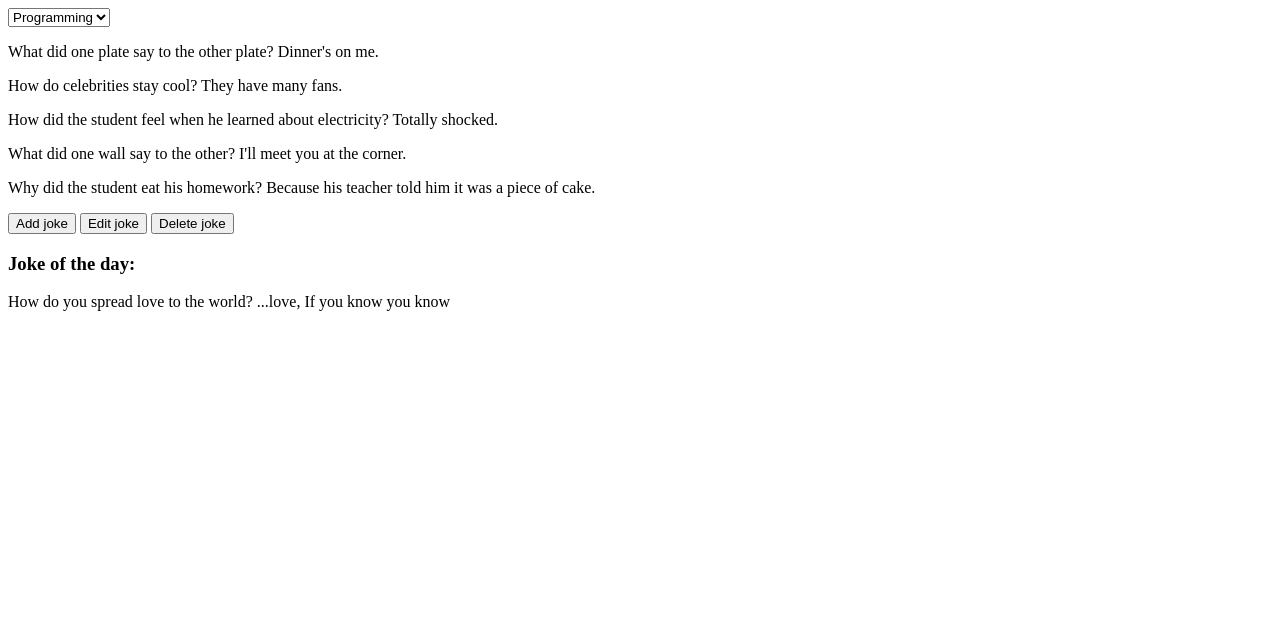
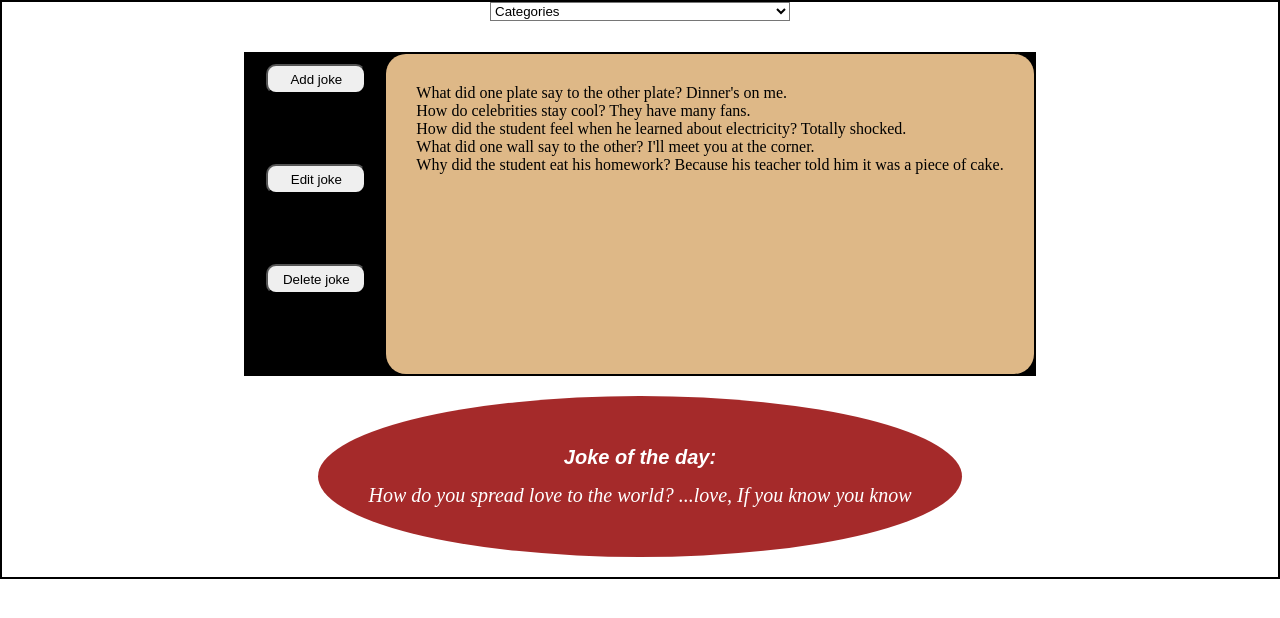
Before and after one commit to Bett-Patrick/LaughLyric, a plain HTML site: page index.html in a window 1280 px wide. Drawn offline with Linux system fonts and the light colour scheme.

Commit message:
styling dummy data

```diff
--- a/index.html
+++ b/index.html
@@ -7,26 +7,27 @@
     <link rel="stylesheet" href="./styles.css">
 </head>
 <body>
-    <select name="category" class="jokes-container">
+    <select id = "category" name="category">
+        <option value="categories">Categories</option>
         <option value="programming">Programming</option>
         <option value="misc">Misc</option>
         <option value="pun">Pun</option>
         <option value="spooky">Spooky</option>
         <option value="christmass">Christmass</option>
     </select>
-
-    <div class="joke-container">
+    <div class="container">
+        <div class="edit-joke">
+            <button>Add joke</button>
+            <button>Edit joke</button>
+            <button>Delete joke</button>
+        </div>
+        <div class="jokes-container">
             <p>What did one plate say to the other plate? Dinner's on me.</p>
             <p>How do celebrities stay cool? They have many fans.</p>
             <p>How did the student feel when he learned about electricity? Totally shocked.</p>
             <p>What did one wall say to the other? I'll meet you at the corner.</p>
             <p>Why did the student eat his homework? Because his teacher told him it was a piece of cake.</p>
         </div>
-
-    <div class="edit-joke">
-        <button>Add joke</button>
-        <button>Edit joke</button>
-        <button>Delete joke</button>
     </div>
 
     <div class="joke-of-the-day">
--- a/styles.css
+++ b/styles.css
@@ -0,0 +1,64 @@
+*{
+    padding: 0;
+    margin: 0;
+    box-sizing: border-box;
+}
+
+body{
+    display: flex;
+    flex-direction: column;
+    border: #000 2px solid;
+    align-items: center;
+    width: 100%;
+}
+#category{
+    position: absolute;
+    background-color: #fff;
+    width: 300px;
+}
+.container{
+    display: flex;
+    flex-direction: row;
+    border: #000 2px solid;
+    margin-top: 50px;
+    background-color: #000;
+}
+.edit-joke{
+    display: grid;
+    margin: 10px 20px 10px 20px;
+    width: 100px;
+    height: 300px;
+}
+.edit-joke button{
+    margin-bottom: 20px;
+    height: 30px;
+    border-radius: 10px;
+}
+.jokes-container{
+    background-color: burlywood;
+    padding: 30px;
+    border-radius: 20px;
+
+}
+.joke-of-the-day{
+    display: flex;
+    flex-direction: column;
+    align-items: center;
+    justify-content: center;
+    background-color: brown;
+    color: #fff;
+    margin-top: 20px;
+    padding: 50px;
+    border-radius: 50%;
+    margin-bottom: 20px;
+}
+.joke-of-the-day h3{
+    margin-bottom: 15px;
+    font-family: Arial, Helvetica, sans-serif;
+    font-style: italic;
+    font-size: 20px;
+}
+.joke-of-the-day p{
+    font-size: 20px;
+    font-style: oblique;
+}
```
Lines whose indentation alone changed are shown as unchanged.
